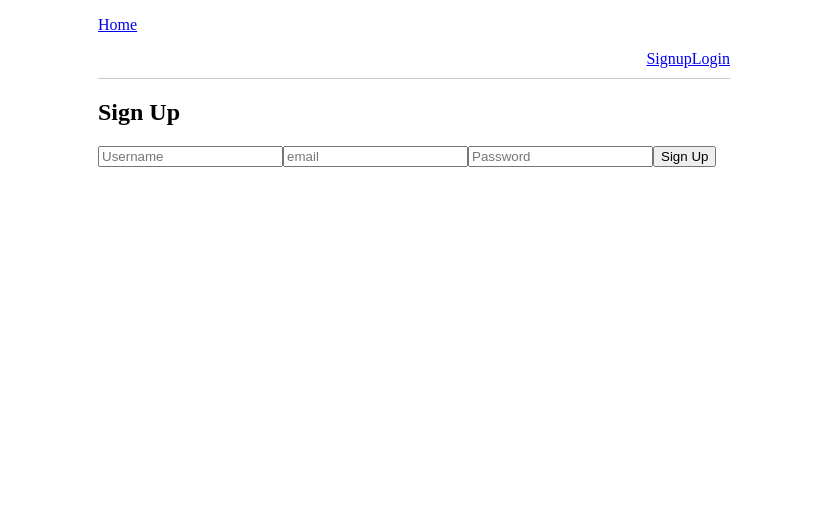
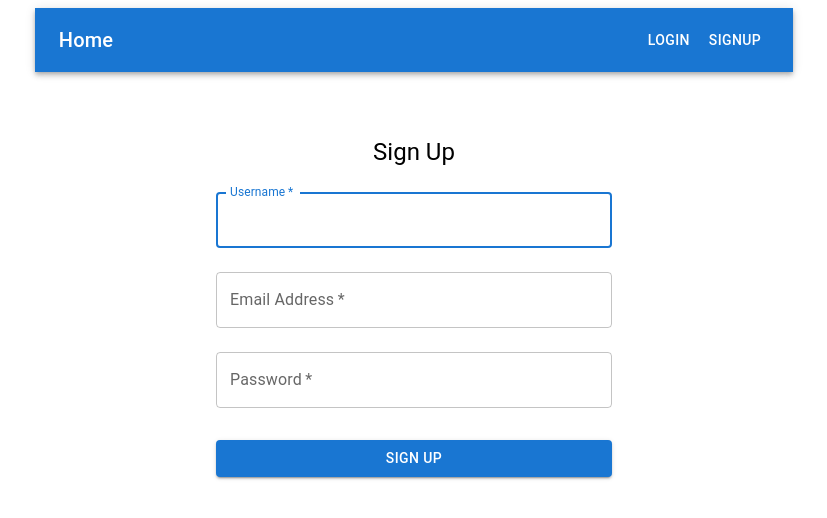
Before and after one commit to kyle4293/react-blog, a React (Create React App) app: page /signup in a window 1280 px wide. Shown: the top 518 px of the page, without its empty margins (226-1053 px from the left). Built offline with nearby package versions, Linux system fonts and the light colour scheme.

Commit message:
Design: design changes using material UI

```diff
--- a/package.json
+++ b/package.json
@@ -3,6 +3,10 @@
   "version": "0.1.0",
   "private": true,
   "dependencies": {
+    "@emotion/react": "^11.11.3",
+    "@emotion/styled": "^11.11.0",
+    "@mui/icons-material": "^5.15.11",
+    "@mui/material": "^5.15.11",
     "@testing-library/jest-dom": "^5.17.0",
     "@testing-library/react": "^13.4.0",
     "@testing-library/user-event": "^13.5.0",
--- a/src/App.css
+++ b/src/App.css
@@ -1,5 +1,5 @@
 .app-container {
-  width: 50%;
+  width:60%;
   margin: 0 auto;
 }
 
@@ -11,11 +11,6 @@ nav {
   border: 1px solid #ccc;
   padding: 10px;
   margin-bottom: 10px;
-}
-
-.right {
-  float: right;
-  margin-bottom: 10px; /* 버튼 아래에 여백을 줍니다. */
 }
 
 .spacer {
--- a/src/Navbar.js
+++ b/src/Navbar.js
@@ -1,33 +1,37 @@
-// Navbar.js
 import React from 'react';
-import { Link } from 'react-router-dom';
+import { Link as RouterLink } from 'react-router-dom';
+import { AppBar, Toolbar, Typography, Button, Box } from '@mui/material';
 import AuthService from './services/AuthService';
 
 const Navbar = ({ currentUser, onLogout }) => {
   const handleLogout = () => {
     AuthService.logout();
-    onLogout(); // App 컴포넌트에 로그아웃 상태를 알립니다.
+    onLogout();
   };
 
   return (
-    <nav>
-      <p><Link to="/">Home</Link></p>
-      {currentUser ? (
-        <>
-          <span>Welcome, {currentUser.username}!</span>
-          <button className="right" onClick={handleLogout}>Logout</button>
-          <div className="spacer"></div>
-
-        </>
-      ) : (
-        <>
-          <Link className="right" to="/login">Login</Link>
-          <Link className="right" to="/signup">Signup</Link>
-          <div className="spacer"></div>
-
-        </>
-      )}
-    </nav>
+    <AppBar position="static">
+      <Toolbar>
+        <Typography variant="h6" component="div" sx={{ flexGrow: 1 }}>
+          <RouterLink to="/" style={{ textDecoration: 'none', color: 'inherit' }}>
+            Home
+          </RouterLink>
+        </Typography>
+        {currentUser ? (
+          <Box>
+            <Typography variant="subtitle1" component="div" sx={{ marginRight: 2 }}>
+              Welcome, {currentUser.username}!
+            </Typography>
+            <Button color="inherit" onClick={handleLogout}>Logout</Button>
+          </Box>
+        ) : (
+          <Box>
+            <Button color="inherit" component={RouterLink} to="/login">Login</Button>
+            <Button color="inherit" component={RouterLink} to="/signup">Signup</Button>
+          </Box>
+        )}
+      </Toolbar>
+    </AppBar>
   );
 };
 
--- a/src/components/Auth/Login.js
+++ b/src/components/Auth/Login.js
@@ -1,6 +1,6 @@
-// Login.js
 import React, { useState } from 'react';
 import AuthService from '../../services/AuthService';
+import { Container, TextField, Button, Typography, Box } from '@mui/material';
 
 function Login() {
   const [formData, setFormData] = useState({ username: '', password: '' });
@@ -12,25 +12,62 @@ function Login() {
   const handleSubmit = async (e) => {
     e.preventDefault();
     try {
-      // AuthService.login 메소드에 사용자 이름과 비밀번호 전달
       await AuthService.login(formData.username, formData.password);
-      // 로그인 성공 후 처리, 예: 홈페이지로 리다이렉트
       window.location.href = '/';
     } catch (error) {
       console.error('Login failed:', error);
-      // 로그인 실패 처리, 예: 오류 메시지 표시
     }
   };
 
   return (
-    <div>
-      <h2>Login</h2>
-      <form onSubmit={handleSubmit}>
-        <input type="text" name="username" placeholder="Username" value={formData.username} onChange={handleChange} />
-        <input type="password" name="password" placeholder="Password" value={formData.password} onChange={handleChange} />
-        <button type="submit">Login</button>
-      </form>
-    </div>
+    <Container component="main" maxWidth="xs">
+      <Box
+        sx={{
+          marginTop: 8,
+          display: 'flex',
+          flexDirection: 'column',
+          alignItems: 'center',
+        }}
+      >
+        <Typography component="h1" variant="h5">
+          Login
+        </Typography>
+        <Box component="form" onSubmit={handleSubmit} noValidate sx={{ mt: 1 }}>
+          <TextField
+            margin="normal"
+            required
+            fullWidth
+            id="username"
+            label="Username"
+            name="username"
+            autoComplete="username"
+            autoFocus
+            value={formData.username}
+            onChange={handleChange}
+          />
+          <TextField
+            margin="normal"
+            required
+            fullWidth
+            name="password"
+            label="Password"
+            type="password"
+            id="password"
+            autoComplete="current-password"
+            value={formData.password}
+            onChange={handleChange}
+          />
+          <Button
+            type="submit"
+            fullWidth
+            variant="contained"
+            sx={{ mt: 3, mb: 2 }}
+          >
+            Login
+          </Button>
+        </Box>
+      </Box>
+    </Container>
   );
 }
 
--- a/src/components/Auth/Signup.js
+++ b/src/components/Auth/Signup.js
@@ -1,8 +1,9 @@
 import React, { useState } from 'react';
 import AuthService from '../../services/AuthService';
+import { Container, TextField, Button, Typography, Box } from '@mui/material';
 
 function Signup() {
-  const [formData, setFormData] = useState({ username: '', email:'', password: '' });
+  const [formData, setFormData] = useState({ username: '', email: '', password: '' });
 
   const handleChange = (e) => {
     setFormData({ ...formData, [e.target.name]: e.target.value });
@@ -11,26 +12,70 @@ function Signup() {
   const handleSubmit = async (e) => {
     e.preventDefault();
     try {
-      // AuthService.login 메소드에 사용자 이름과 비밀번호 전달
       await AuthService.signup(formData);
-      // 로그인 성공 후 처리, 예: 홈페이지로 리다이렉트
       window.location.href = '/';
     } catch (error) {
-      console.error('Login failed:', error);
-      // 로그인 실패 처리, 예: 오류 메시지 표시
+      console.error('Signup failed:', error);
     }
   };
 
   return (
-    <div>
-      <h2>Sign Up</h2>
-      <form onSubmit={handleSubmit}>
-        <input type="text" name="username" placeholder="Username" onChange={handleChange} />
-        <input type="email" name="email" placeholder="email" onChange={handleChange} />
-        <input type="password" name="password" placeholder="Password" onChange={handleChange} />
-        <button type="submit">Sign Up</button>
-      </form>
-    </div>
+    <Container component="main" maxWidth="xs">
+      <Box
+        sx={{
+          marginTop: 8,
+          display: 'flex',
+          flexDirection: 'column',
+          alignItems: 'center',
+        }}
+      >
+        <Typography component="h1" variant="h5">
+          Sign Up
+        </Typography>
+        <Box component="form" onSubmit={handleSubmit} noValidate sx={{ mt: 1 }}>
+          <TextField
+            margin="normal"
+            required
+            fullWidth
+            id="username"
+            label="Username"
+            name="username"
+            autoComplete="username"
+            autoFocus
+            onChange={handleChange}
+          />
+          <TextField
+            margin="normal"
+            required
+            fullWidth
+            id="email"
+            label="Email Address"
+            name="email"
+            autoComplete="email"
+            onChange={handleChange}
+          />
+          <TextField
+            margin="normal"
+            required
+            fullWidth
+            name="password"
+            label="Password"
+            type="password"
+            id="password"
+            autoComplete="current-password"
+            onChange={handleChange}
+          />
+          <Button
+            type="submit"
+            fullWidth
+            variant="contained"
+            sx={{ mt: 3, mb: 2 }}
+          >
+            Sign Up
+          </Button>
+        </Box>
+      </Box>
+    </Container>
   );
 }
 
--- a/src/components/Comment/CommentForm.js
+++ b/src/components/Comment/CommentForm.js
@@ -1,5 +1,6 @@
 import React, { useState } from 'react';
 import CommentService from '../../services/CommentService';
+import { TextField, Button, Box } from '@mui/material';
 
 function CommentForm({ postId, onCommentAdded }) {
   const [content, setContent] = useState('');
@@ -7,20 +8,40 @@ function CommentForm({ postId, onCommentAdded }) {
   const handleSubmit = async (e) => {
     e.preventDefault();
     try {
-      // 댓글 추가 API 호출
       const newComment = await CommentService.createComment(postId, content);
-      onCommentAdded(newComment); // 상위 컴포넌트의 콜백 함수 호출
-      setContent(''); // 입력 필드 초기화
+      onCommentAdded(newComment);
+      setContent('');
     } catch (error) {
       console.error('Error creating comment:', error);
     }
   };
 
   return (
-    <form onSubmit={handleSubmit}>
-      <textarea value={content} onChange={(e) => setContent(e.target.value)} placeholder="Write your comment here"></textarea>
-      <button type="submit">Submit</button>
-    </form>
+    <Box component="form" onSubmit={handleSubmit} noValidate sx={{ mt: 1 }}>
+      <TextField
+        margin="normal"
+        required
+        fullWidth
+        id="content"
+        label="Write your comment here"
+        name="content"
+        autoComplete="content"
+        autoFocus
+        value={content}
+        onChange={(e) => setContent(e.target.value)}
+        multiline
+        rows={4}
+        variant="outlined"
+      />
+      <Button
+        type="submit"
+        fullWidth
+        variant="contained"
+        sx={{ mt: 3, mb: 2 }}
+      >
+        Submit
+      </Button>
+    </Box>
   );
 }
 
--- a/src/components/Comment/CommentList.js
+++ b/src/components/Comment/CommentList.js
@@ -1,23 +1,27 @@
 import React from 'react';
+import { List, ListItem, ListItemText, IconButton, Typography } from '@mui/material';
+import EditIcon from '@mui/icons-material/Edit';
+import DeleteIcon from '@mui/icons-material/Delete';
 
 function CommentList({ comments, onEditComment, onDeleteComment }) {
   return (
     <div>
-      <h4>Comments</h4>
-      <ul>
+      <Typography variant="h6" gutterBottom>Comments</Typography>
+      <List>
         {Array.isArray(comments) && comments.map((comment) => (
-          <div className="comment" key={comment.id}>
-            <li>
-              <p>{comment.contents}</p>
-              <button onClick={() => onEditComment(comment)}>Edit</button>
-              <button onClick={() => onDeleteComment(comment.id)}>Delete</button>
-            </li>
-          </div>
+          <ListItem key={comment.id} divider>
+            <ListItemText primary={comment.contents} />
+            <IconButton onClick={() => onEditComment(comment)} color="primary">
+              <EditIcon />
+            </IconButton>
+            <IconButton onClick={() => onDeleteComment(comment.id)} color="secondary">
+              <DeleteIcon />
+            </IconButton>
+          </ListItem>
         ))}
-      </ul>
+      </List>
     </div>
   );
 }
 
-
 export default CommentList;
--- a/src/components/Post/Pagination.js
+++ b/src/components/Post/Pagination.js
@@ -28,7 +28,7 @@ function Pagination({ currentPage, totalPages, onPageChange }) {
             </li>
             {renderPageNumbers()}
             <li>
-            <button onClick={() => goToPage(currentPage + 1)} disabled={currentPage === totalPages}>Next</button>
+            <button onClick={() => goToPage(currentPage + 1)} disabled={currentPage === totalPages}>  Next  </button>
             </li>
         </ul>
         </div>
```
Also changed, not shown: src/components/Post/PostDetail.js (+26 -13 lines), src/components/Post/PostForm.js (+43 -16 lines), src/components/Post/PostList.js (+43 -14 lines), src/images/logo192.png (added), 1 other file (tests, documents, lock files or other folders).
